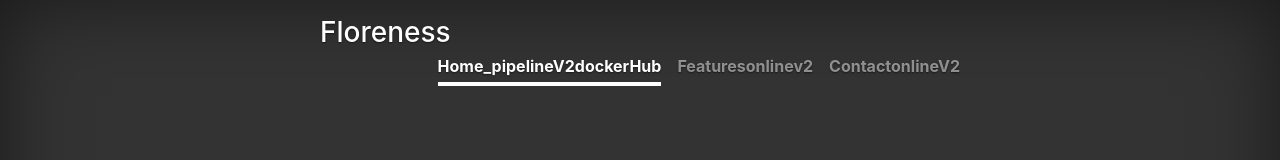
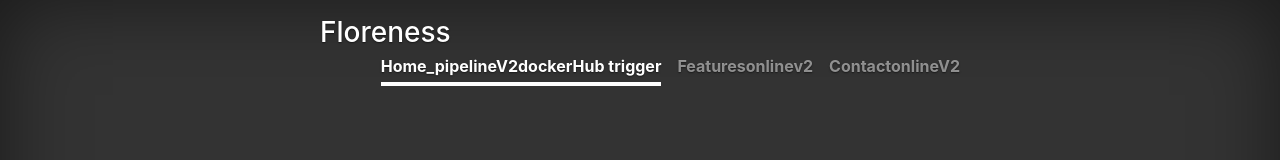
Before and after one commit to mohamedabcd/pipeline_jenkins, a plain HTML site: page index.html in a window 1280 px wide. Shown: the top 160 px of the page. Drawn offline with nearby package versions, Linux system fonts and the light colour scheme.

Commit message:
dockerhub_trigger

```diff
--- a/index.html
+++ b/index.html
@@ -23,7 +23,7 @@
         <div class="inner">
           <h3 class="masthead-brand">Floreness</h3>
           <nav class="nav nav-masthead justify-content-center">
-            <a class="nav-link active" href="#">Home_pipelineV2dockerHub</a>
+            <a class="nav-link active" href="#">Home_pipelineV2dockerHub trigger</a>
             <a class="nav-link" href="#">Featuresonlinev2</a>
             <a class="nav-link" href="#">ContactonlineV2</a>
           </nav>
```
